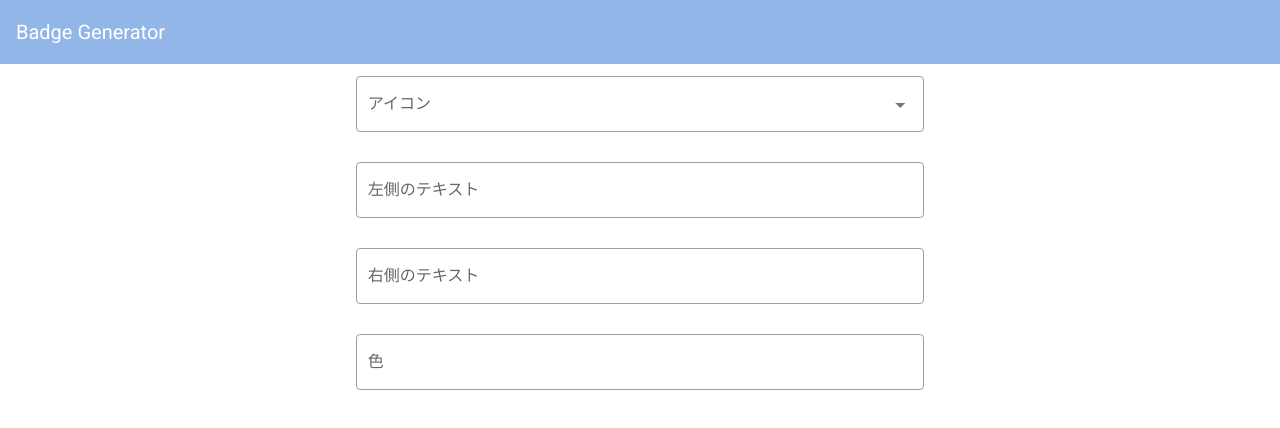
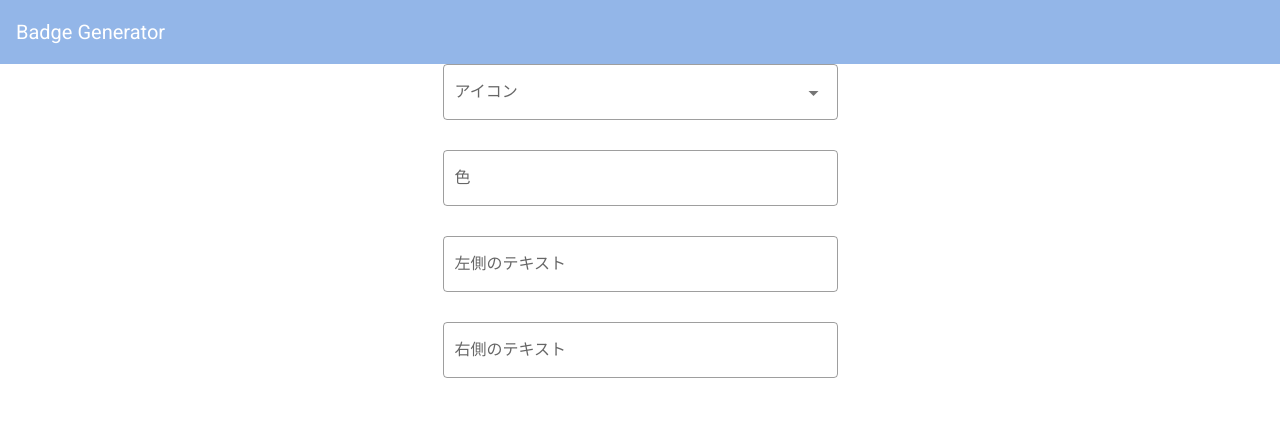
Before and after one commit to kyoruni/badge-generator, a Vue app: page / in a window 1280 px wide. Shown: the top 428 px of the page. Built offline with nearby package versions, Linux system fonts and the light colour scheme.

Commit message:
:wrench: フォームの表示サイズ調整

```diff
--- a/src/App.vue
+++ b/src/App.vue
@@ -3,7 +3,7 @@
     <header-menu/>
     <v-container>
       <v-row>
-        <v-col cols="12" md="6" offset-md="3">
+        <v-col cols="10" offset="1" md="4" offset-md="4">
           <generator/>
         </v-col>
       </v-row>
--- a/src/components/Generator/InputForm.vue
+++ b/src/components/Generator/InputForm.vue
@@ -1,9 +1,15 @@
 <template>
   <div class="input-form">
-    <v-select :items="icons" label="アイコン" outlined/>
-    <v-text-field label="左側のテキスト" outlined/>
-    <v-text-field label="右側のテキスト" outlined/>
-    <v-text-field label="色" outlined/>
+    <v-row>
+      <v-select :items="icons" label="アイコン" outlined/>
+    </v-row>
+    <v-row>
+      <v-text-field label="色" outlined/>
+    </v-row>
+    <v-row>
+      <v-text-field label="左側のテキスト" outlined/>
+      <v-text-field label="右側のテキスト" outlined/>
+    </v-row>
   </div>
 </template>
 
```
